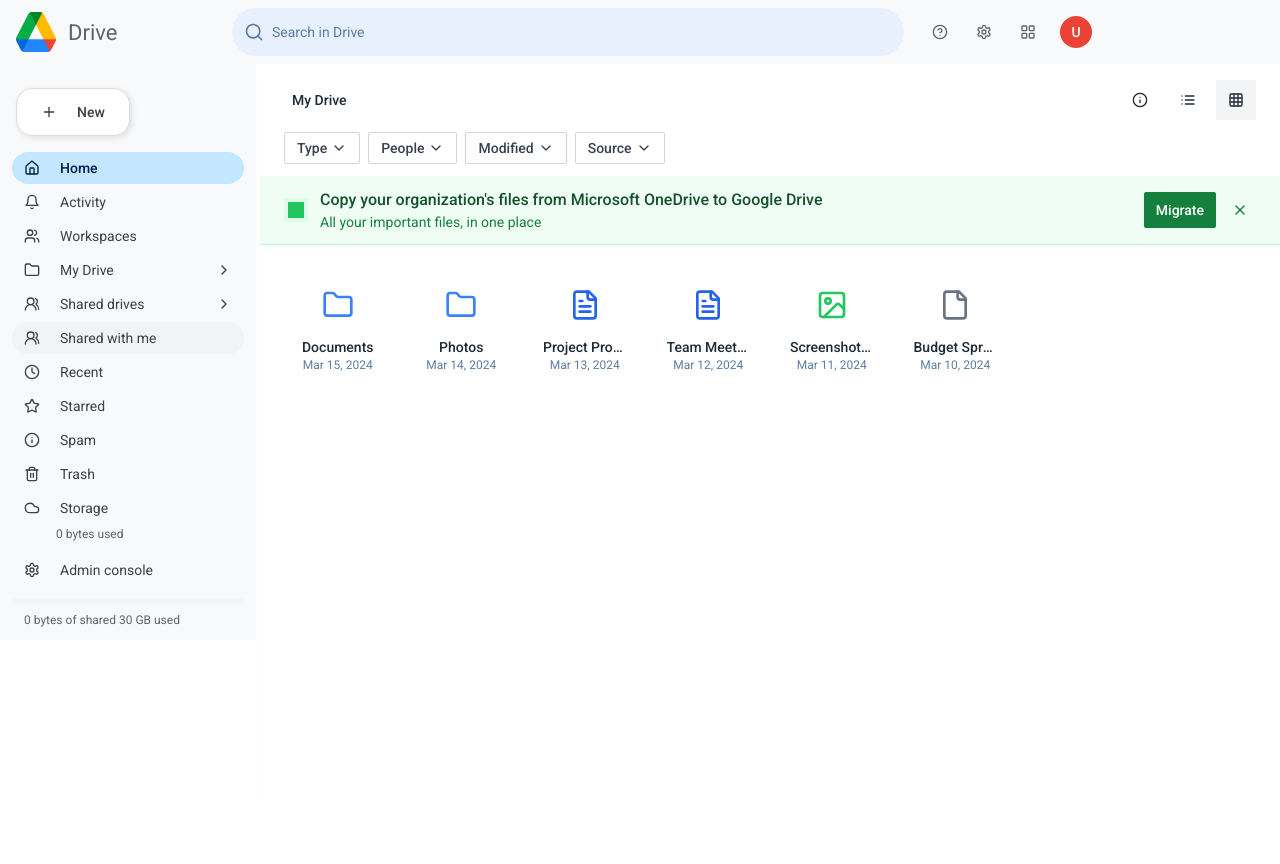
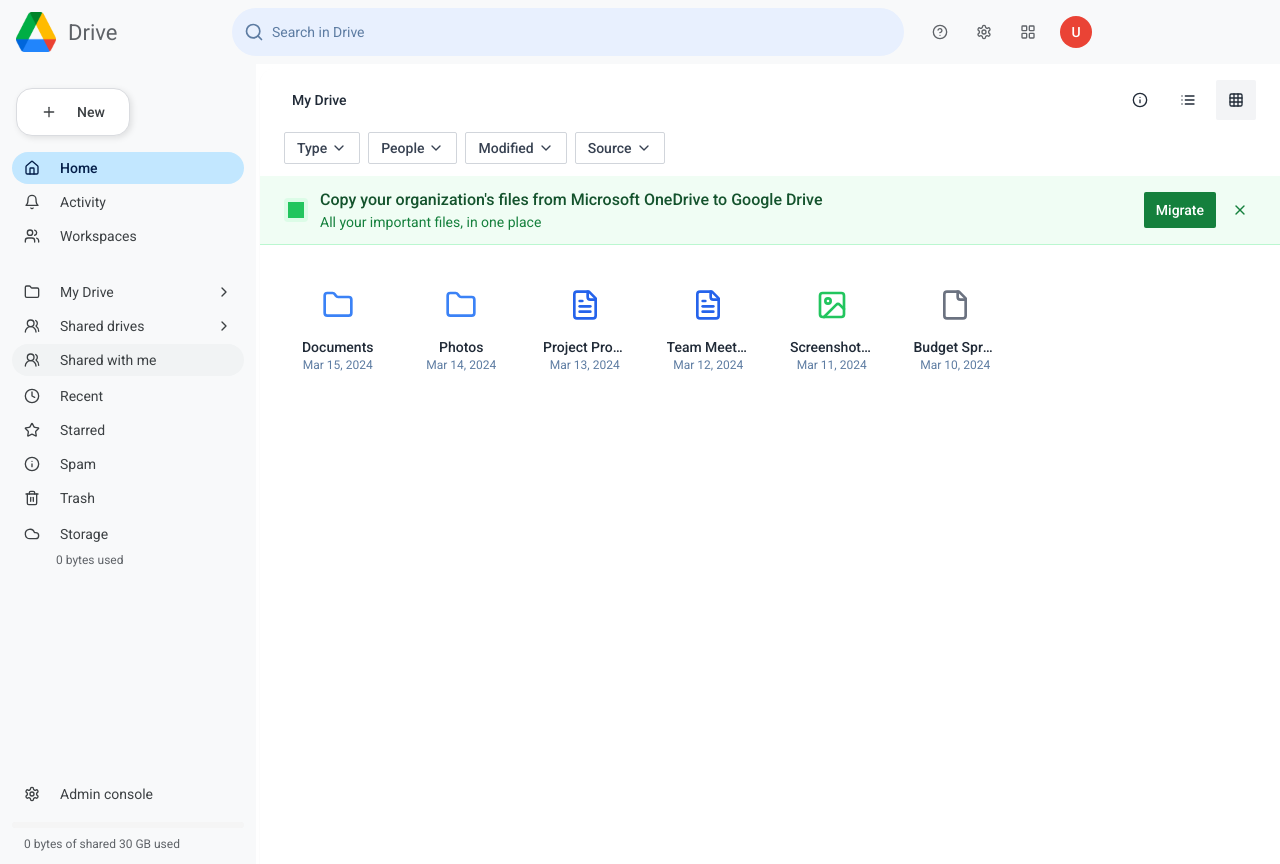
Before and after one commit to maddiedreese/not-drive, a React (Vite) app: page / in a window 1280 px wide. Before the commit the page ends 800 px from the top, so only its background shows below. Built offline with nearby package versions, Linux system fonts and the light colour scheme.

Commit message:
Extend sidebar and add spacing

```diff
--- a/src/components/GoogleDriveLayout.tsx
+++ b/src/components/GoogleDriveLayout.tsx
@@ -55,9 +55,11 @@ export function GoogleDriveLayout() {
         </div>
       </header>
 
-      <div className="flex flex-1 w-full">
+      <div className="flex flex-1 w-full min-h-0">
         {/* Sidebar */}
-        <Sidebar />
+        <div className="h-full">
+          <Sidebar />
+        </div>
 
         {/* Main Content */}
         <main className="flex-1 flex flex-col bg-white rounded-tl-2xl shadow-sm ml-1 mt-1">
--- a/src/components/GoogleDriveSidebar.tsx
+++ b/src/components/GoogleDriveSidebar.tsx
@@ -37,7 +37,7 @@ export function Sidebar() {
   const [collapsed, setCollapsed] = useState(false);
 
   return (
-    <div className="w-64 bg-[#f8f9fa] flex flex-col h-full">
+    <div className="w-64 bg-[#f8f9fa] flex flex-col min-h-screen">
       {/* Logo */}
       <div className="p-4 pb-2">
       </div>
@@ -51,8 +51,10 @@ export function Sidebar() {
       </div>
 
       {/* Navigation Items */}
-      <nav className="flex-1 px-3 space-y-0.5">
-        {sidebarItems.map((item) => {
+      <nav className="flex-1 px-3 space-y-1">
+        {/* First Group */}
+        <div className="space-y-0.5 mb-6">
+          {sidebarItems.slice(0, 3).map((item) => {
             const Icon = item.icon;
             return (
               <div key={item.label} className="relative">
@@ -81,6 +83,106 @@ export function Sidebar() {
               </div>
             );
           })}
+        </div>
+
+        {/* Second Group */}
+        <div className="space-y-0.5 mb-6">
+          {sidebarItems.slice(3, 6).map((item) => {
+            const Icon = item.icon;
+            return (
+              <div key={item.label} className="relative">
+                <Button
+                  variant="ghost"
+                  className={cn(
+                    "w-full justify-start h-8 px-3 rounded-full text-sm font-normal transition-colors relative",
+                    item.active
+                      ? "bg-[#c2e7ff] text-[#041e49] font-medium"
+                      : item.highlighted
+                      ? "bg-[#f1f3f4] text-[#3c4043]"
+                      : "text-[#3c4043] hover:bg-[#f1f3f4]",
+                  )}
+                >
+                  <Icon className="w-5 h-5 mr-3 shrink-0" />
+                  <span className="truncate flex-1 text-left">{item.label}</span>
+                  {item.hasExpander && (
+                    <ChevronRight className="w-4 h-4 ml-auto shrink-0" />
+                  )}
+                </Button>
+                {item.subtext && (
+                  <div className="text-xs text-[#5f6368] px-11 mt-0.5">
+                    {item.subtext}
+                  </div>
+                )}
+              </div>
+            );
+          })}
+        </div>
+
+        {/* Third Group */}
+        <div className="space-y-0.5 mb-6">
+          {sidebarItems.slice(6, 10).map((item) => {
+            const Icon = item.icon;
+            return (
+              <div key={item.label} className="relative">
+                <Button
+                  variant="ghost"
+                  className={cn(
+                    "w-full justify-start h-8 px-3 rounded-full text-sm font-normal transition-colors relative",
+                    item.active
+                      ? "bg-[#c2e7ff] text-[#041e49] font-medium"
+                      : item.highlighted
+                      ? "bg-[#f1f3f4] text-[#3c4043]"
+                      : "text-[#3c4043] hover:bg-[#f1f3f4]",
+                  )}
+                >
+                  <Icon className="w-5 h-5 mr-3 shrink-0" />
+                  <span className="truncate flex-1 text-left">{item.label}</span>
+                  {item.hasExpander && (
+                    <ChevronRight className="w-4 h-4 ml-auto shrink-0" />
+                  )}
+                </Button>
+                {item.subtext && (
+                  <div className="text-xs text-[#5f6368] px-11 mt-0.5">
+                    {item.subtext}
+                  </div>
+                )}
+              </div>
+            );
+          })}
+        </div>
+
+        {/* Fourth Group - Storage */}
+        <div className="space-y-0.5">
+          {sidebarItems.slice(10).map((item) => {
+            const Icon = item.icon;
+            return (
+              <div key={item.label} className="relative">
+                <Button
+                  variant="ghost"
+                  className={cn(
+                    "w-full justify-start h-8 px-3 rounded-full text-sm font-normal transition-colors relative",
+                    item.active
+                      ? "bg-[#c2e7ff] text-[#041e49] font-medium"
+                      : item.highlighted
+                      ? "bg-[#f1f3f4] text-[#3c4043]"
+                      : "text-[#3c4043] hover:bg-[#f1f3f4]",
+                  )}
+                >
+                  <Icon className="w-5 h-5 mr-3 shrink-0" />
+                  <span className="truncate flex-1 text-left">{item.label}</span>
+                  {item.hasExpander && (
+                    <ChevronRight className="w-4 h-4 ml-auto shrink-0" />
+                  )}
+                </Button>
+                {item.subtext && (
+                  <div className="text-xs text-[#5f6368] px-11 mt-0.5">
+                    {item.subtext}
+                  </div>
+                )}
+              </div>
+            );
+          })}
+        </div>
       </nav>
 
       {/* Bottom Section */}
```
Lines whose indentation alone changed are shown as unchanged.
